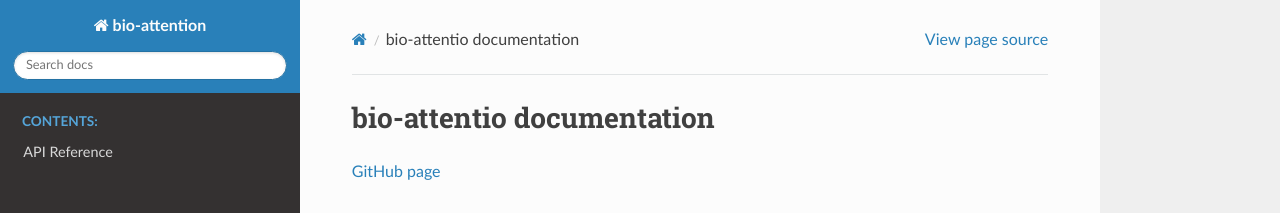
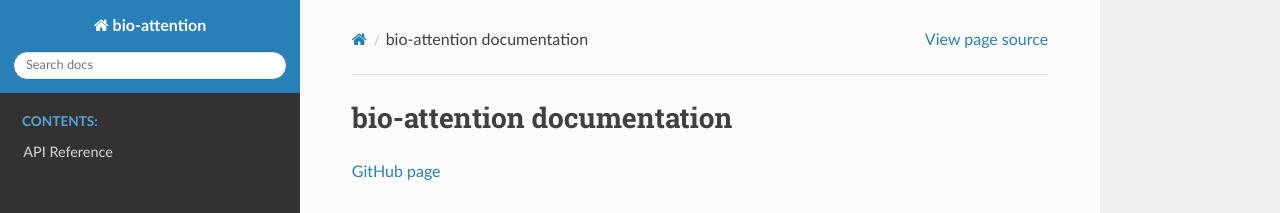
Before and after one commit to gdewael/bio-attention, a Sphinx documentation site: the page built from docs/source/index.rst, in a window 1280 px wide and 900 px high. Shown: the top 213 px of the window. Built offline with Sphinx 7.4.7 and the Read the Docs theme 2.0.0, drawn with Linux system fonts in a browser that asks for light colours.

Commit message:
troubleshooting docs

```diff
--- a/docs/source/bio-attention.rst
+++ b/docs/source/bio-attention.rst
@@ -1,11 +1,11 @@
 bio-attention package
 ===============
 
-.. automodule:: bio-attention.attention
+.. automodule:: bio_attention.attention
    :members:
 
-.. automodule:: bio-attention.embed
+.. automodule:: bio_attention.embed
    :members:
 
-.. automodule:: bio-attention.positional
+.. automodule:: bio_attention.positional
    :members:
--- a/docs/source/index.rst
+++ b/docs/source/index.rst
@@ -3,7 +3,7 @@
    You can adapt this file completely to your liking, but it should at least
    contain the root `toctree` directive.
 
-bio-attentio documentation
+bio-attention documentation
 ===================================
 
 `GitHub page <https://github.com/gdewael/bio-attention>`_
```
